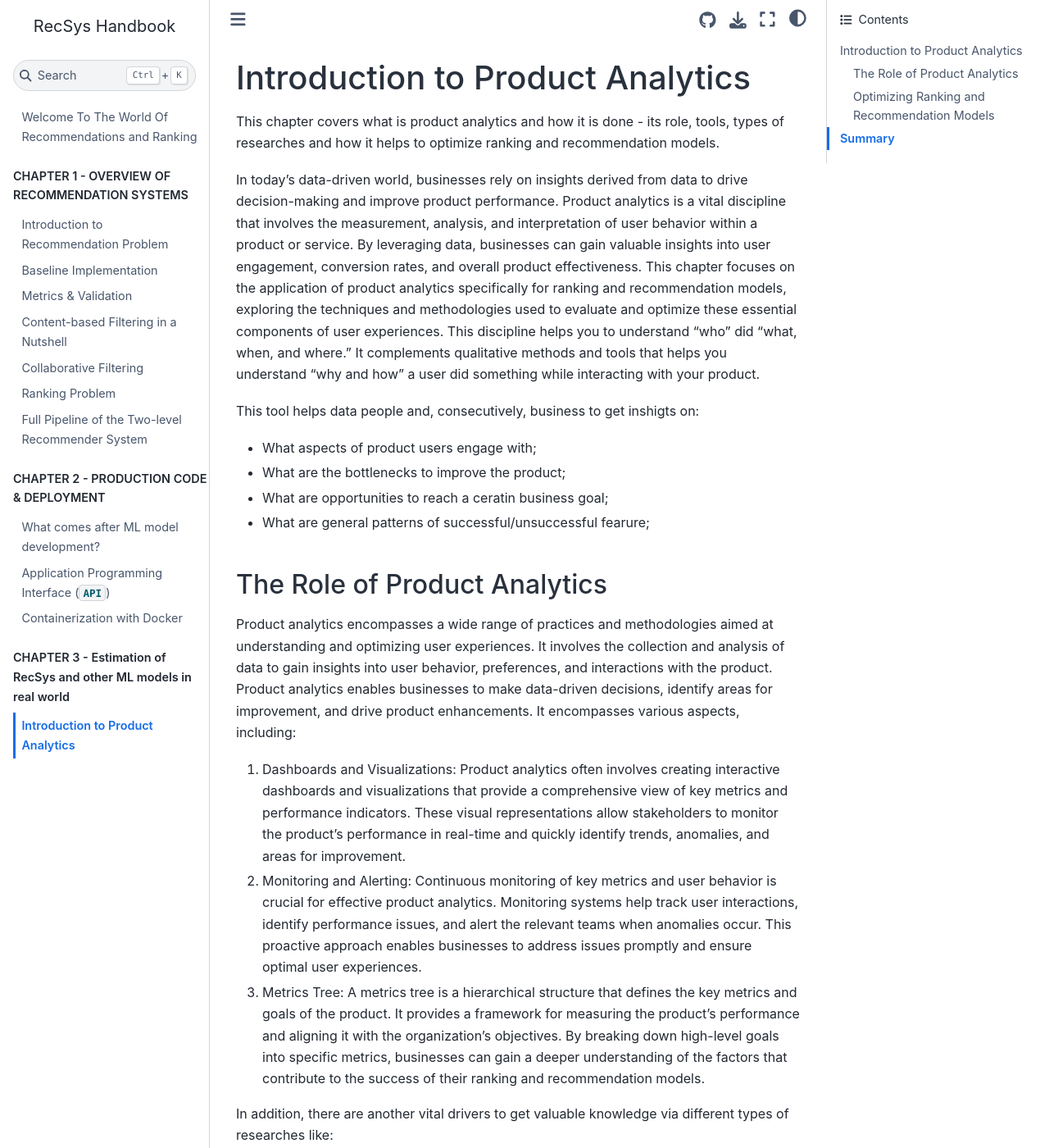
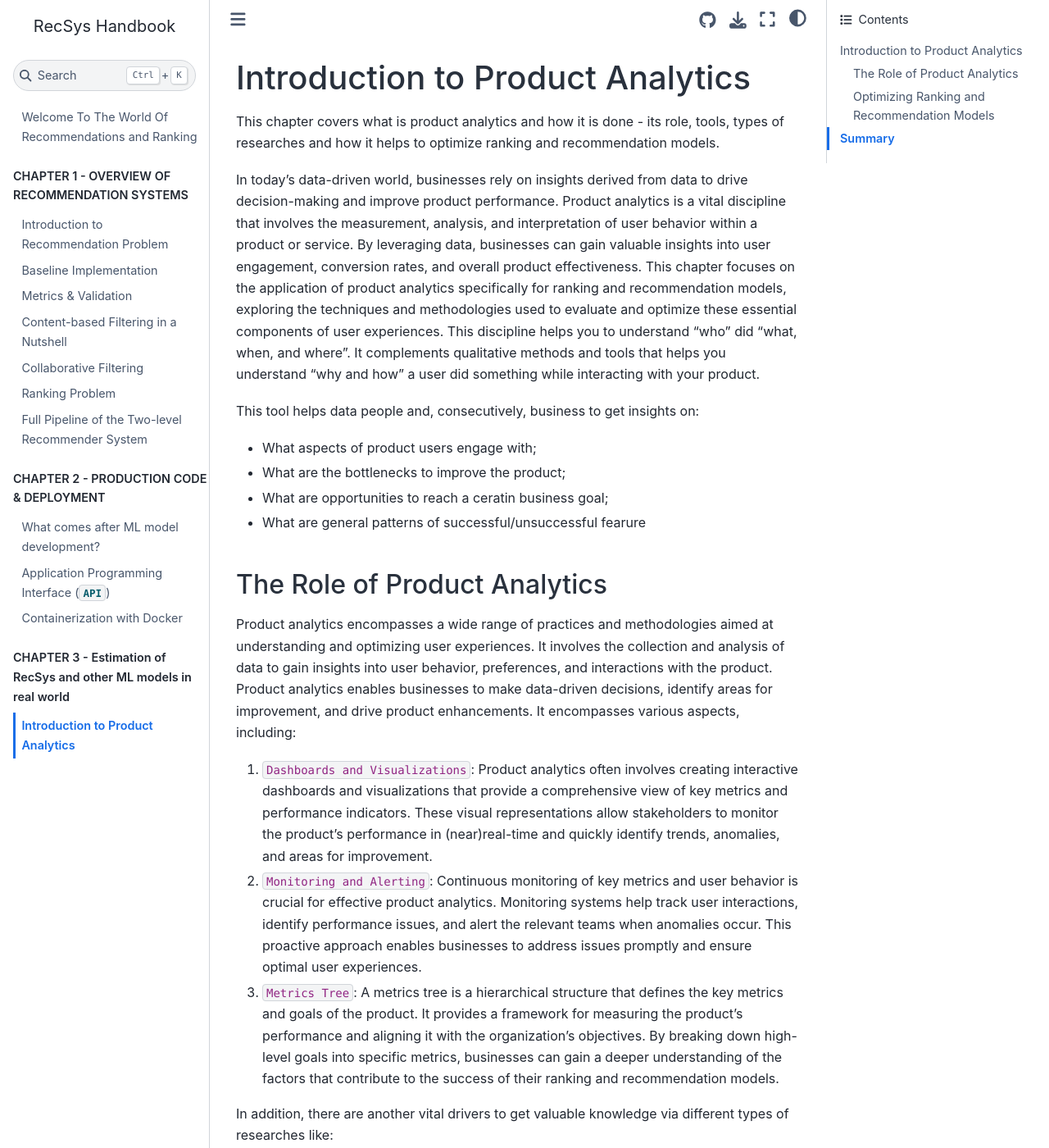
Before and after one commit to kshurik/rekkobook, a Jupyter Book: the page built from docs/chapter3/intro_to_analytics.md, in a window 1280 px wide and 1400 px high. Shown: the whole window at 82% size. Built offline with Jupyter Book 1.0.4 settings and Sphinx 7.4.7 and the Sphinx Book theme 1.1.4, drawn with Linux system fonts in a browser that asks for light colours; some of the changed text lies outside the part shown.

Commit message:
finished intro

```diff
--- a/docs/chapter3/intro_to_analytics.md
+++ b/docs/chapter3/intro_to_analytics.md
@@ -9,16 +9,16 @@
 engagement, conversion rates, and overall product effectiveness. This chapter focuses on
 the application of product analytics specifically for ranking and recommendation models,
 exploring the techniques and methodologies used to evaluate and optimize these essential
-components of user experiences. This discipline helps you to understand “who” did “what,
-when, and where.” It complements qualitative methods and tools that helps you understand
-“why and how” a user did something while interacting with your product.
+components of user experiences. This discipline helps you to understand "who" did "what,
+when, and where". It complements qualitative methods and tools that helps you understand
+"why and how" a user did something while interacting with your product.
 
 
-This tool helps data people and, consecutively, business to get inshigts on:
+This tool helps data people and, consecutively, business to get insights on:
 - What aspects of product users engage with;
 - What are the bottlenecks to improve the product;
 - What are opportunities to reach a ceratin business goal;
-- What are general patterns of successful/unsuccessful fearure;
+- What are general patterns of successful/unsuccessful fearure
 
 ## The Role of Product Analytics
 Product analytics encompasses a wide range of practices and methodologies aimed at
@@ -27,17 +27,17 @@
 Product analytics enables businesses to make data-driven decisions, identify areas
 for improvement, and drive product enhancements. It encompasses various aspects, including:
 
-1. Dashboards and Visualizations: Product analytics often involves creating interactive
+1. `Dashboards and Visualizations`: Product analytics often involves creating interactive
 dashboards and visualizations that provide a comprehensive view of key metrics and performance
 indicators. These visual representations allow stakeholders to monitor the product's performance
-in real-time and quickly identify trends, anomalies, and areas for improvement.
+in (near)real-time and quickly identify trends, anomalies, and areas for improvement.
 
-2. Monitoring and Alerting: Continuous monitoring of key metrics and user behavior is crucial
+2. `Monitoring and Alerting`: Continuous monitoring of key metrics and user behavior is crucial
 for effective product analytics. Monitoring systems help track user interactions, identify
 performance issues, and alert the relevant teams when anomalies occur. This proactive approach
 enables businesses to address issues promptly and ensure optimal user experiences.
 
-3. Metrics Tree: A metrics tree is a hierarchical structure that defines the key metrics and
+3. `Metrics Tree`: A metrics tree is a hierarchical structure that defines the key metrics and
 goals of the product. It provides a framework for measuring the product's performance and
 aligning it with the organization's objectives. By breaking down high-level goals into specific
 metrics, businesses can gain a deeper understanding of the factors that contribute to the
@@ -110,4 +114,4 @@
 Product analytics serves as a powerful tool for evaluating and optimizing ranking and recommendation
 models. By leveraging metrics, dashboards, monitoring systems, and user feedback analysis,
 businesses can gain valuable insights into user behavior, measure model performance,
-and make data-driven decisions
+and make data-driven decisions.
```
Also changed, not shown: other parts of docs/chapter3/intro_to_analytics.md (+9 -5 lines).
